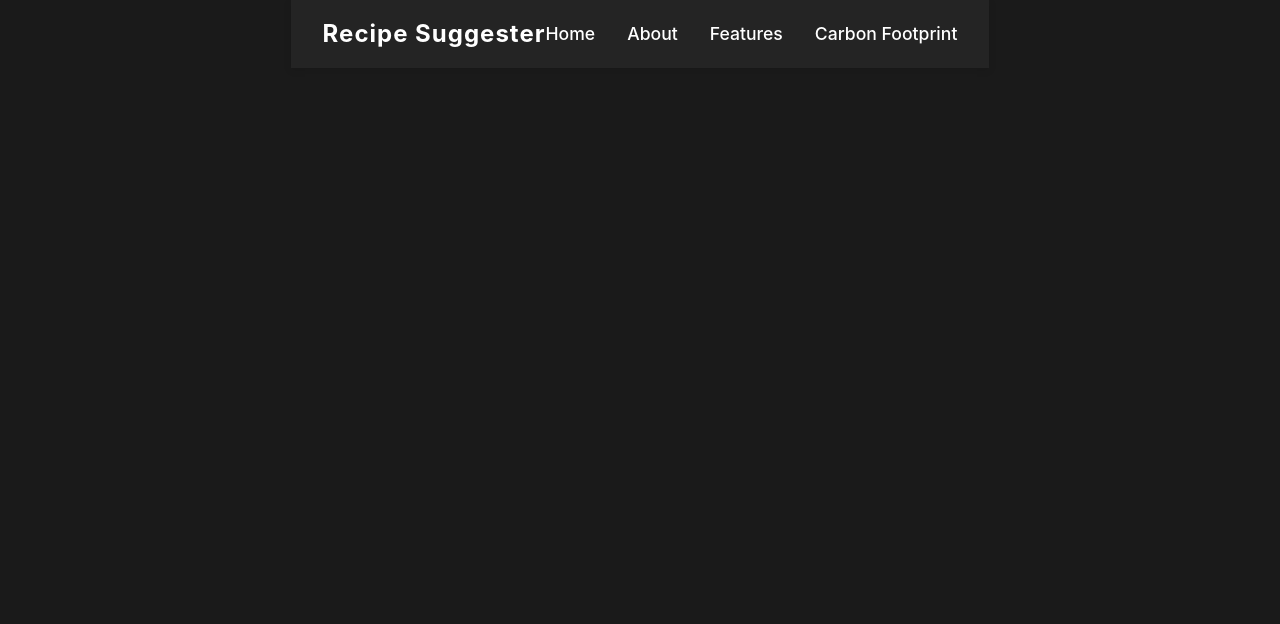
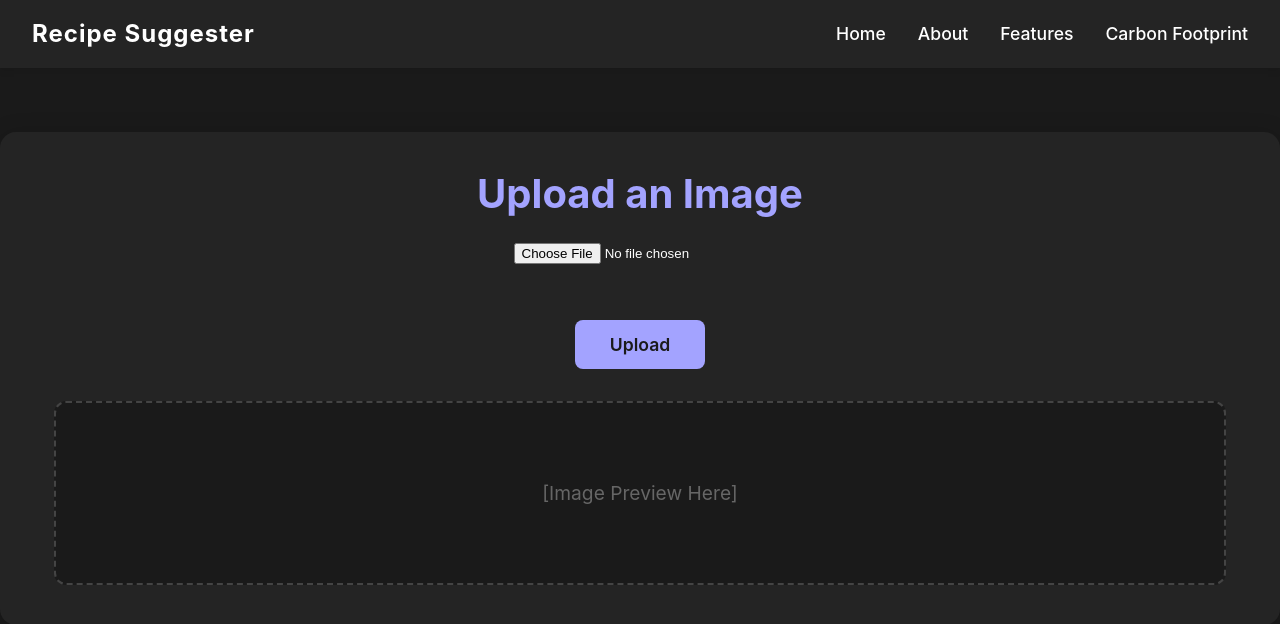
Before and after one commit to RealRaghu09/PersonalisedRecipeSuggestingSystem, a React (Vite) app in the folder Frontend/: page /uploads in a window 1280 px wide. Shown: the top 624 px of the page. Built offline with nearby package versions, Linux system fonts and the light colour scheme.

Commit message:
Update CORS settings in app.py, add loading animations and buttons in App.css, and implement navigation to Uploads component in Home.jsx.

```diff
--- a/Frontend/src/App.css
+++ b/Frontend/src/App.css
@@ -128,3 +128,64 @@ main {
 .read-the-docs {
   color: #888;
 }
+
+.get-started-btn {
+  background: #a3a3ff;
+  color: #1a1a1a;
+  border: none;
+  border-radius: 8px;
+  padding: 0.8em 2em;
+  font-size: 1.1rem;
+  font-weight: 600;
+  cursor: pointer;
+  margin-top: 2rem;
+  transition: background 0.2s, color 0.2s;
+}
+.get-started-btn:hover {
+  background: #fff;
+  color: #242424;
+}
+
+.loading-overlay {
+  position: fixed;
+  top: 0;
+  left: 0;
+  width: 100vw;
+  height: 100vh;
+  background: rgba(26,26,26,0.85);
+  display: flex;
+  align-items: center;
+  justify-content: center;
+  z-index: 1000;
+}
+
+.loading-bubbles {
+  display: flex;
+  gap: 1.2rem;
+}
+
+.bubble {
+  width: 2.2rem;
+  height: 2.2rem;
+  background: #a3a3ff;
+  border-radius: 50%;
+  opacity: 0.7;
+  animation: bubble-bounce 1.2s infinite ease-in-out;
+}
+.bubble:nth-child(2) {
+  animation-delay: 0.2s;
+}
+.bubble:nth-child(3) {
+  animation-delay: 0.4s;
+}
+
+@keyframes bubble-bounce {
+  0%, 80%, 100% {
+    transform: scale(0.9);
+    opacity: 0.7;
+  }
+  40% {
+    transform: scale(1.2);
+    opacity: 1;
+  }
+}
--- a/Frontend/src/App.jsx
+++ b/Frontend/src/App.jsx
@@ -5,6 +5,7 @@ import Home from './components/Home'
 import About from './components/About'
 import Features from './components/Features'
 import CarbonFootprint from './components/CarbonFootprint'
+import Uploads from './components/Uploads'
 
 function Navbar() {
   return (
@@ -30,6 +31,7 @@ function App() {
           <Route path="/about" element={<About />} />
           <Route path="/features" element={<Features />} />
           <Route path="/carbon-footprint" element={<CarbonFootprint />} />
+          <Route path="/uploads" element={<Uploads />} />
         </Routes>
       </main>
     </div>
--- a/Frontend/src/components/Home.jsx
+++ b/Frontend/src/components/Home.jsx
@@ -1,4 +1,7 @@
+import { useNavigate } from 'react-router-dom'
+
 function Home() {
+  const navigate = useNavigate();
   return (
     <div className="content">
       <h1>Personalised Recipe Suggester</h1>
@@ -6,6 +9,9 @@ function Home() {
         This app helps you discover recipes tailored to your preferences, dietary restrictions, and available ingredients. Upload a photo of your ingredients or enter them manually, and get delicious, healthy recipes instantly. Track your carbon footprint and make sustainable food choices!
       </p>
       <div className="image-placeholder">[Image Space]</div>
+      <button className="get-started-btn" onClick={() => navigate('/uploads')}>
+        Get Started
+      </button>
     </div>
   )
 }
--- /dev/null
+++ b/Frontend/src/components/Loading.css
@@ -0,0 +1,43 @@
+.loading-overlay {
+  position: fixed;
+  top: 0;
+  left: 0;
+  width: 100vw;
+  height: 100vh;
+  background: rgba(26,26,26,0.85);
+  display: flex;
+  align-items: center;
+  justify-content: center;
+  z-index: 1000;
+}
+
+.loading-bubbles {
+  display: flex;
+  gap: 1.2rem;
+}
+
+.bubble {
+  width: 2.2rem;
+  height: 2.2rem;
+  background: #a3a3ff;
+  border-radius: 50%;
+  opacity: 0.7;
+  animation: bubble-bounce 1.2s infinite ease-in-out;
+}
+.bubble:nth-child(2) {
+  animation-delay: 0.2s;
+}
+.bubble:nth-child(3) {
+  animation-delay: 0.4s;
+}
+
+@keyframes bubble-bounce {
+  0%, 80%, 100% {
+    transform: scale(0.9);
+    opacity: 0.7;
+  }
+  40% {
+    transform: scale(1.2);
+    opacity: 1;
+  }
+}
--- /dev/null
+++ b/Frontend/src/components/Loading.jsx
@@ -0,0 +1,15 @@
+import './Loading.css';
+
+function Loading() {
+  return (
+    <div className="loading-overlay">
+      <div className="loading-bubbles">
+        <div className="bubble"></div>
+        <div className="bubble"></div>
+        <div className="bubble"></div>
+      </div>
+    </div>
+  );
+}
+
+export default Loading;
--- /dev/null
+++ b/Frontend/src/components/Uploads.jsx
@@ -0,0 +1,55 @@
+import { useState } from 'react';
+import Loading from './Loading';
+
+function Uploads() {
+  const [selectedFile, setSelectedFile] = useState(null);
+  const [loading, setLoading] = useState(false);
+  const [apiInfo, setApiInfo] = useState(null);
+
+  const handleFileChange = (e) => {
+    setSelectedFile(e.target.files[0]);
+    setApiInfo(null);
+  };
+
+  const handleSubmit = async (e) => {
+    e.preventDefault();
+    if (!selectedFile) return;
+    setLoading(true);
+    setApiInfo(null);
+    const formData = new FormData();
+    formData.append('image', selectedFile);
+    try {
+      const response = await fetch('http://127.0.0.1:5000/generate/list/food', {
+        method: 'POST',
+        body: formData,
+      });
+      const data = await response.json();
+      setApiInfo(data);
+    } catch (error) {
+      setApiInfo({ error: 'Failed to upload image or fetch data.' });
+    } finally {
+      setLoading(false);
+    }
+  };
+
+  return (
+    <div className="content">
+      <h1>Upload an Image</h1>
+      <form onSubmit={handleSubmit} style={{ display: 'flex', flexDirection: 'column', alignItems: 'center', gap: '1.5rem', width: '100%' }}>
+        <input type="file" accept="image/*" onChange={handleFileChange} />
+        <button type="submit" className="get-started-btn" disabled={loading}>Upload</button>
+      </form>
+      <div className="image-placeholder" style={{ marginTop: '2rem' }}>
+        {selectedFile ? selectedFile.name : '[Image Preview Here]'}
+      </div>
+      {loading && <Loading />}
+      {apiInfo && (
+        <div style={{ marginTop: '2rem', width: '100%', color: '#a3a3ff', background: '#222', borderRadius: '8px', padding: '1.5rem', wordBreak: 'break-word' }}>
+          <pre style={{ color: '#a3a3ff', background: 'none', margin: 0 }}>{JSON.stringify(apiInfo, null, 2)}</pre>
+        </div>
+      )}
+    </div>
+  );
+}
+
+export default Uploads;
```
Also changed, not shown: 1 other file (tests, documents, lock files or other folders).
